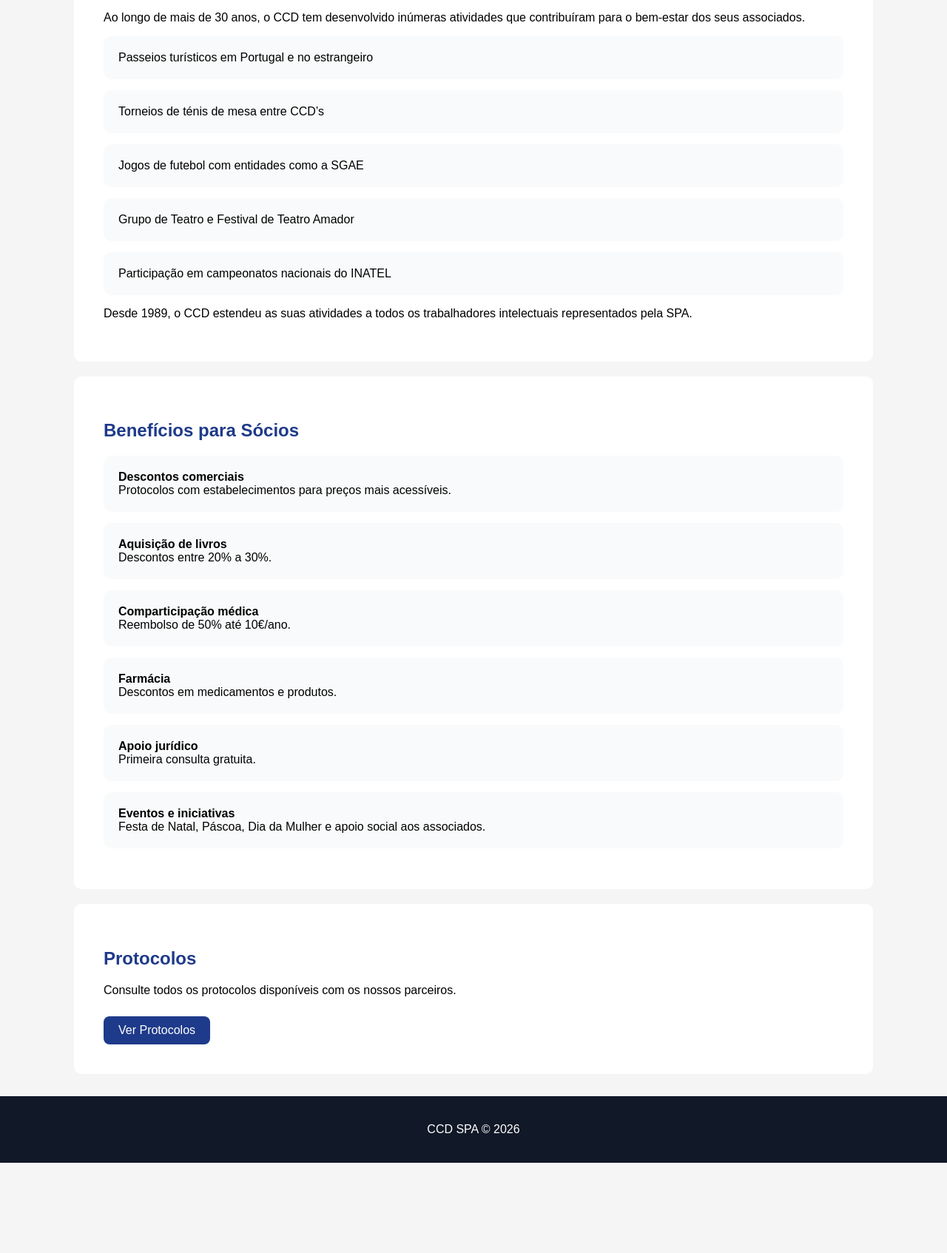
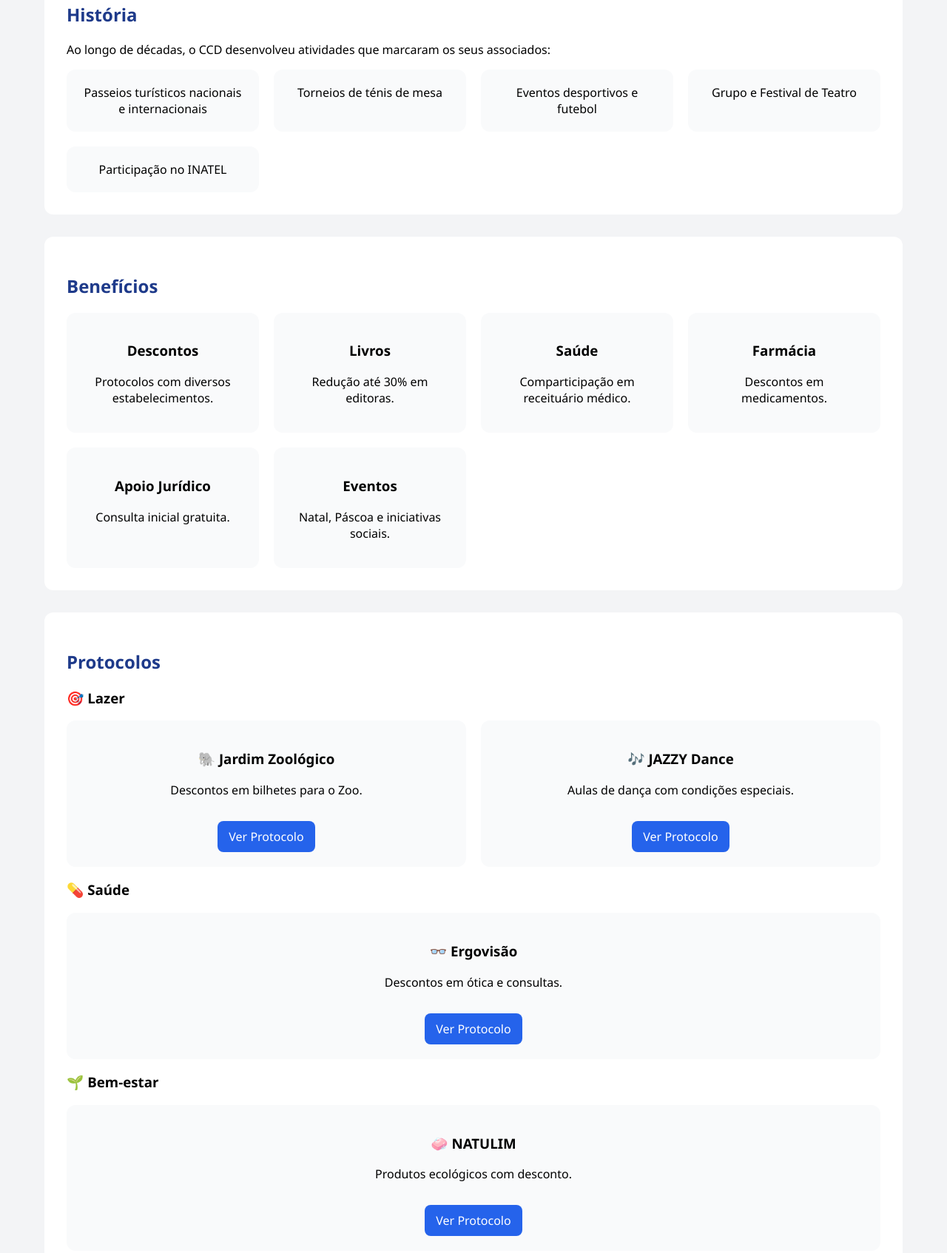
Before and after one commit to valdezgoncalo/CCD-SITE, a plain HTML site: page index.html in a window 1280 px wide. Shown: the part 577-2271 px from the top of the page at 74% size. Before the commit the page ends 2149 px from the top, so only its background shows below. Drawn offline with Linux system fonts and the light colour scheme.

Commit message:
Refactor index.html for improved structure and style

```diff
--- a/index.html
+++ b/index.html
@@ -2,26 +2,33 @@
 <html lang="pt">
 <head>
 <meta charset="UTF-8">
+<meta name="viewport" content="width=device-width, initial-scale=1.0">
 <title>CCD SPA</title>
-  <meta name="viewport" content="width=device-width, initial-scale=1.0">
 
 <style>
 body {
   margin: 0;
-      font-family: Arial, sans-serif;
-      background: #f5f5f5;
+  font-family: 'Segoe UI', sans-serif;
+  background: #f3f4f6;
 }
 
+/* HEADER */
 header {
-      background: #1e3a8a;
+  background: linear-gradient(135deg, #1e3a8a, #2563eb);
   color: white;
-      padding: 20px;
   text-align: center;
+  padding: 50px 20px;
 }
 
+header h1 {
+  margin: 0;
+  font-size: 2.5rem;
+}
+
+/* NAV */
 nav {
   background: #111827;
-      padding: 10px;
+  padding: 15px;
   text-align: center;
 }
 
@@ -32,50 +39,68 @@
   font-weight: bold;
 }
 
+/* SECTIONS */
 section {
-      padding: 40px;
-      max-width: 1000px;
-      margin: auto;
+  max-width: 1100px;
+  margin: 30px auto;
+  padding: 30px;
   background: white;
-      margin-top: 20px;
-      border-radius: 10px;
+  border-radius: 12px;
 }
 
+/* TITLES */
 h2 {
   color: #1e3a8a;
+  margin-bottom: 20px;
 }
 
+/* GRID */
+.grid {
+  display: grid;
+  grid-template-columns: repeat(auto-fit, minmax(250px, 1fr));
+  gap: 20px;
+}
+
+/* CARD */
 .card {
   background: #f9fafb;
   padding: 20px;
-      border-radius: 10px;
-      margin-bottom: 15px;
+  border-radius: 12px;
+  transition: 0.3s;
+  text-align: center;
 }
 
+.card:hover {
+  transform: translateY(-5px);
+  box-shadow: 0px 10px 25px rgba(0,0,0,0.1);
+}
+
+/* BUTTON */
+.btn {
+  display: inline-block;
+  margin-top: 15px;
+  padding: 10px 15px;
+  background: #2563eb;
+  color: white;
+  border-radius: 8px;
+  text-decoration: none;
+}
+
+/* FOOTER */
 footer {
   background: #111827;
   color: white;
   text-align: center;
   padding: 20px;
-      margin-top: 30px;
-    }
-
-    .btn {
-      display: inline-block;
-      background: #1e3a8a;
-      color: white;
-      padding: 10px 20px;
-      border-radius: 8px;
-      text-decoration: none;
-      margin-top: 10px;
 }
 </style>
+
 </head>
 
 <body>
 
 <header>
-  <h1>CCD - SPA</h1>
+  <h1>CCD SPA</h1>
   <p>Centro Cultural e Desportivo dos Trabalhadores</p>
 </header>
 
@@ -89,78 +114,100 @@
 <section id="sobre">
   <h2>O que é o CCD</h2>
   <p>
-    O Centro Cultural e Desportivo dos Trabalhadores da Sociedade Portuguesa de Autores
-    foi fundado a 3 de Janeiro de 1977, sendo uma organização autónoma com gestão própria.
+    O CCD da Sociedade Portuguesa de Autores foi fundado em 1977, sendo uma organização autónoma com gestão própria.
   </p>
   <p>
-    Inserido na SPA e inscrito no INATEL com o nº 995, o CCD tem como missão promover
-    atividades culturais, desportivas e recreativas para os seus associados.
+    Tem como missão promover atividades culturais, desportivas e recreativas, proporcionando maior qualidade de vida aos seus associados.
   </p>
 </section>
 
 <section id="historia">
   <h2>História</h2>
   <p>
-    Ao longo de mais de 30 anos, o CCD tem desenvolvido inúmeras atividades que
-    contribuíram para o bem-estar dos seus associados.
+    Ao longo de décadas, o CCD desenvolveu atividades que marcaram os seus associados:
   </p>
 
-  <div class="card">Passeios turísticos em Portugal e no estrangeiro</div>
-  <div class="card">Torneios de ténis de mesa entre CCD’s</div>
-  <div class="card">Jogos de futebol com entidades como a SGAE</div>
-  <div class="card">Grupo de Teatro e Festival de Teatro Amador</div>
-  <div class="card">Participação em campeonatos nacionais do INATEL</div>
-
-  <p>
-    Desde 1989, o CCD estendeu as suas atividades a todos os trabalhadores intelectuais
-    representados pela SPA.
-  </p>
+  <div class="grid">
+    <div class="card">Passeios turísticos nacionais e internacionais</div>
+    <div class="card">Torneios de ténis de mesa</div>
+    <div class="card">Eventos desportivos e futebol</div>
+    <div class="card">Grupo e Festival de Teatro</div>
+    <div class="card">Participação no INATEL</div>
+  </div>
 </section>
 
 <section id="beneficios">
-  <h2>Benefícios para Sócios</h2>
+  <h2>Benefícios</h2>
 
+  <div class="grid">
     <div class="card">
-    <strong>Descontos comerciais</strong><br>
-    Protocolos com estabelecimentos para preços mais acessíveis.
+      <h3>Descontos</h3>
+      <p>Protocolos com diversos estabelecimentos.</p>
     </div>
 
     <div class="card">
-    <strong>Aquisição de livros</strong><br>
-    Descontos entre 20% a 30%.
+      <h3>Livros</h3>
+      <p>Redução até 30% em editoras.</p>
     </div>
 
     <div class="card">
-    <strong>Comparticipação médica</strong><br>
-    Reembolso de 50% até 10€/ano.
+      <h3>Saúde</h3>
+      <p>Comparticipação em receituário médico.</p>
     </div>
 
     <div class="card">
-    <strong>Farmácia</strong><br>
-    Descontos em medicamentos e produtos.
+      <h3>Farmácia</h3>
+      <p>Descontos em medicamentos.</p>
     </div>
 
     <div class="card">
-    <strong>Apoio jurídico</strong><br>
-    Primeira consulta gratuita.
+      <h3>Apoio Jurídico</h3>
+      <p>Consulta inicial gratuita.</p>
     </div>
 
     <div class="card">
-    <strong>Eventos e iniciativas</strong><br>
-    Festa de Natal, Páscoa, Dia da Mulher e apoio social aos associados.
+      <h3>Eventos</h3>
+      <p>Natal, Páscoa e iniciativas sociais.</p>
     </div>
-
+  </div>
 </section>
 
 <section id="protocolos">
   <h2>Protocolos</h2>
-  <p>
-    Consulte todos os protocolos disponíveis com os nossos parceiros.
-  </p>
 
-  <a class="btn" href="https://intranet.spautores.net/protocolos/" target="_blank">
-    Ver Protocolos
-  </a>
+  <h3>🎯 Lazer</h3>
+  <div class="grid">
+    <div class="card">
+      <h3>🐘 Jardim Zoológico</h3>
+      <p>Descontos em bilhetes para o Zoo.</p>
+      <a class="btn" href="https://intranet.spautores.net/wp-content/docsspa/CCD/protocolos/Bilhetes%20ZOO%20CCD%202026.pdf" target="_blank">Ver Protocolo</a>
+    </div>
+
+    <div class="card">
+      <h3>🎶 JAZZY Dance</h3>
+      <p>Aulas de dança com condições especiais.</p>
+      <a class="btn" href="https://intranet.spautores.net/wp-content/docsspa/CCD/protocolos/An%C3%BAncio%20de%20Protocolo%20JAZZY.pdf" target="_blank">Ver Protocolo</a>
+    </div>
+  </div>
+
+  <h3>💊 Saúde</h3>
+  <div class="grid">
+    <div class="card">
+      <h3>👓 Ergovisão</h3>
+      <p>Descontos em ótica e consultas.</p>
+      <a class="btn" href="https://intranet.spautores.net/wp-content/docsspa/CCD/protocolos/An%C3%BAncio%20de%20Protocolo%20Ergovis%C3%A3o.pdf" target="_blank">Ver Protocolo</a>
+    </div>
+  </div>
+
+  <h3>🌱 Bem-estar</h3>
+  <div class="grid">
+    <div class="card">
+      <h3>🧼 NATULIM</h3>
+      <p>Produtos ecológicos com desconto.</p>
+      <a class="btn" href="https://intranet.spautores.net/wp-content/docsspa/CCD/protocolos/An%C3%BAncio%20de%20Protocolo%20NATULIM.pdf" target="_blank">Ver Protocolo</a>
+    </div>
+  </div>
+
 </section>
 
 <footer>
```
Lines whose indentation alone changed are shown as unchanged.
